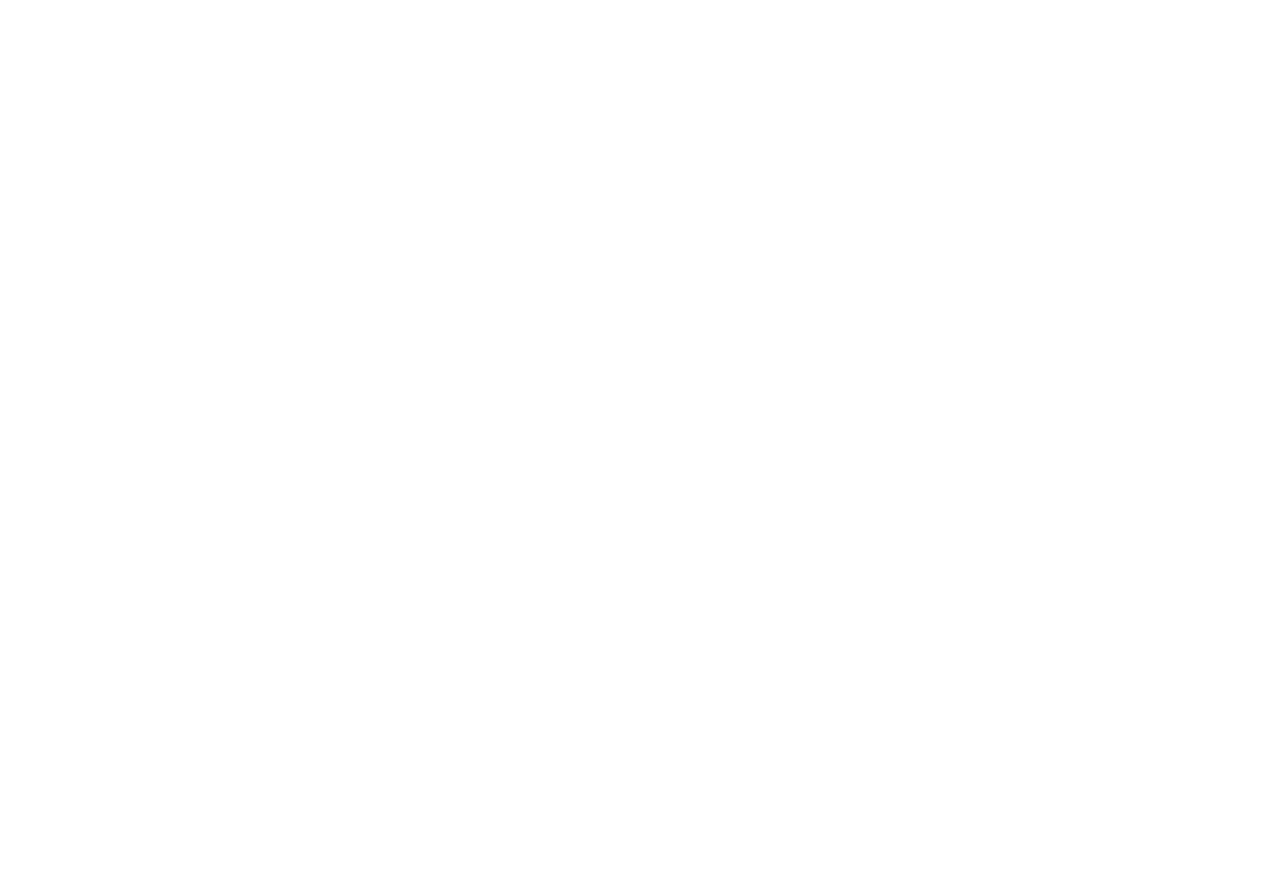
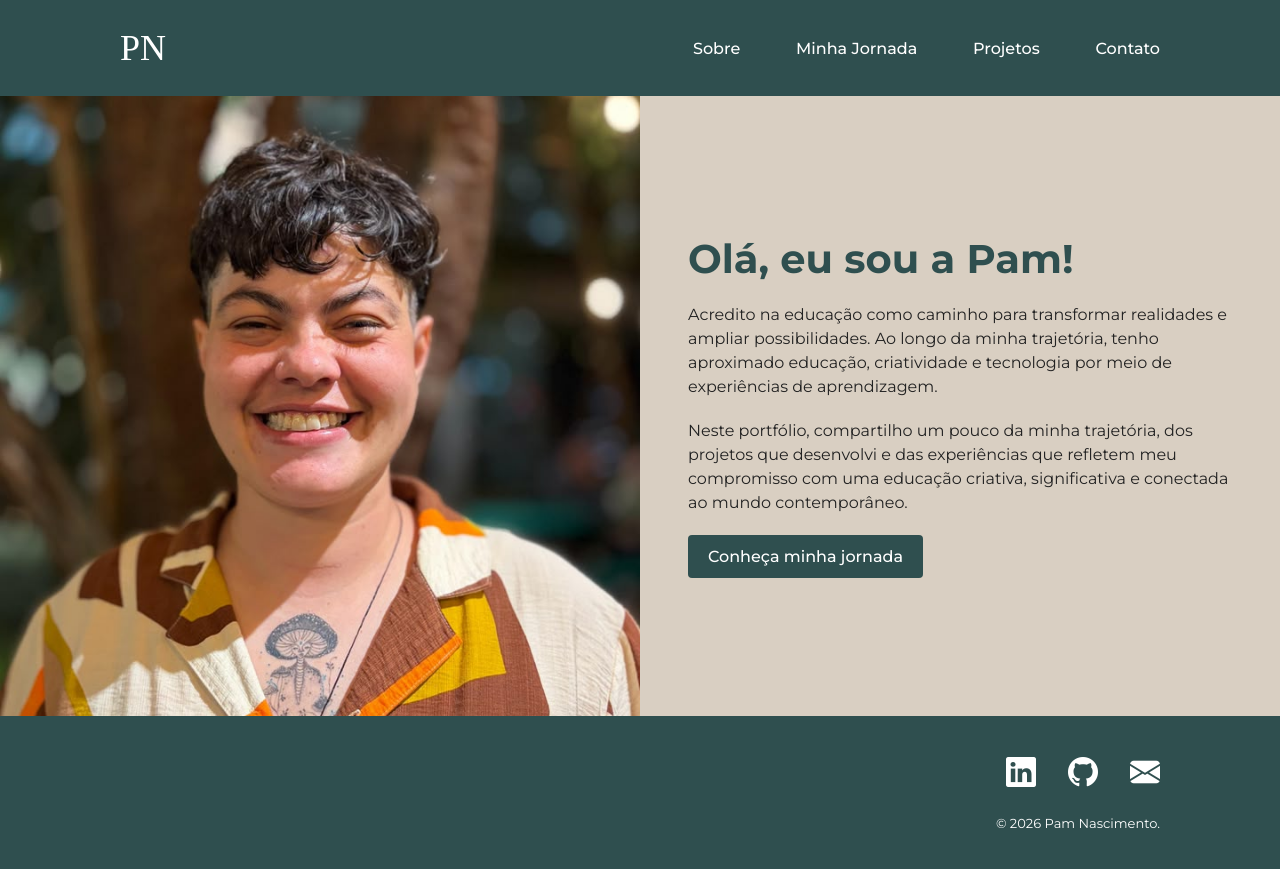
Before and after one commit to pamellanasci/portfolio, a plain HTML site: page index.html in a window 1280 px wide. Before the commit the page ends 800 px from the top, so only its background shows below. Drawn offline with nearby package versions, Linux system fonts and the light colour scheme.

Commit message:
feat: adiciona estrutura da página home

```diff
--- /dev/null
+++ b/css/footer.css
@@ -0,0 +1,68 @@
+.main-footer {
+  display: flex;
+  flex-direction: column;
+  align-items: flex-end;
+  gap: 20px;
+
+  padding: 32px 24px;
+
+  background-color: var(--background-secondary-color);
+  color: var(--text-secondary-color);
+}
+
+/* ÍCONES DAS REDES SOCIAIS */
+.social-links {
+  display: flex;
+  align-items: center;
+  gap: 28px;
+}
+
+.social-links a {
+  color: var(--text-secondary-color);
+  font-size: 28px;
+  text-decoration: none;
+  transition: color 0.3s ease;
+}
+
+/* COPYRIGHT */
+.footer-copy {
+  font-size: 12px;
+  font-weight: var(--text-weight);
+  text-align: right;
+}
+
+/* TABLETS */
+@media screen and (min-width: 768px) {
+  .main-footer {
+    padding: 36px 48px;
+    gap: 24px;
+  }
+
+  .social-links {
+    gap: 32px;
+  }
+
+  .social-links a {
+    font-size: 30px;
+  }
+
+  .footer-copy {
+    font-size: 13px;
+  }
+}
+
+@media screen and (min-width: 1024px) {
+  .main-footer {
+    padding: 38px 120px;
+  }
+
+  .social-links a:hover {
+    color: var(--button-primary-color);
+  }
+}
+
+@media screen and (min-width: 1920px) {
+  .main-footer {
+    padding: 38px 160px;
+  }
+}
--- /dev/null
+++ b/css/global.css
@@ -0,0 +1,43 @@
+@font-face {
+  font-family: "Montserrat";
+  src: url("../fonts/Montserrat-VariableFont_wght.ttf") format("truetype");
+  font-style: normal;
+  font-weight: 100 900;
+  font-display: swap;
+}
+
+:root {
+  /* Cores */
+  --background-primary-color: #d9cfc2;
+  --background-secondary-color: #2f4f4f;
+  --background-tertiary-color: #b7c4b0;
+
+  --text-primary-color: #222222;
+  --text-secondary-color: #ffffff;
+
+  --button-primary-color: #c49a6c;
+
+  /* Tipografia */
+  --font-primary: "Montserrat", sans-serif;
+  --font-logo: "BreeSerif", serif;
+
+  /* Pesos da fonte */
+  --title-weight: 700;
+  --text-weight: 400;
+  --menu-text-weight: 500;
+}
+
+* {
+  margin: 0;
+  padding: 0;
+  box-sizing: border-box;
+}
+
+body {
+  font-family: var(--font-primary);
+  color: var(--text-primary-color);
+}
+
+img {
+  max-width: 100%;
+}
--- /dev/null
+++ b/css/header.css
@@ -0,0 +1,149 @@
+/* ========================================
+   HEADER - MOBILE FIRST
+======================================== */
+
+.main-header {
+  display: flex;
+  flex-direction: row;
+  justify-content: space-between;
+  align-items: center;
+  padding: 16px 24px;
+  background-color: var(--background-secondary-color);
+  position: relative;
+}
+
+/* LOGO */
+
+.logo {
+  display: flex;
+  align-items: center;
+  justify-content: center;
+  width: 68px;
+  height: 56px;
+
+  font-family: var(--font-logo);
+  font-size: 36px;
+  font-weight: 400;
+
+  color: var(--text-secondary-color);
+  text-decoration: none;
+}
+
+/* MENU DE NAVEGAÇÃO */
+
+.navigation-menu {
+  margin-top: 0;
+}
+
+.navigation-menu label {
+  display: block;
+  cursor: pointer;
+}
+
+.navigation-menu label img {
+  display: block;
+  width: 32px;
+  height: auto;
+}
+
+.navigation-menu nav {
+  display: none;
+}
+
+input[type="checkbox"]:checked ~ nav {
+  display: block;
+  position: absolute;
+  top: 100%;
+  left: 0;
+  width: 100%;
+  padding: 16px 24px;
+  background-color: var(--background-tertiary-color);
+  z-index: 10;
+}
+
+.list-links {
+  list-style: none;
+}
+
+.list-links li {
+  margin: 16px 0;
+}
+
+.list-links li a {
+  color: var(--text-primary-color);
+  text-decoration: none;
+  font-weight: var(--menu-text-weight);
+  font-size: 18px;
+}
+
+.list-links li a.active {
+  text-decoration: underline;
+}
+
+/* ========================================
+   TABLETS
+======================================== */
+
+@media screen and (min-width: 768px) {
+  .main-header {
+    padding: 20px 48px;
+  }
+
+  .navigation-menu {
+    width: 467px;
+  }
+
+  .navigation-menu label {
+    display: none;
+  }
+
+  .navigation-menu nav {
+    display: block;
+  }
+
+  .navigation-menu ul {
+    display: flex;
+    justify-content: space-between;
+    align-items: center;
+    padding: 0;
+  }
+
+  .navigation-menu li {
+    margin: 0;
+  }
+
+  .list-links li a {
+    color: var(--text-secondary-color);
+    font-size: 16px;
+  }
+}
+
+/* ========================================
+   DESKTOP
+======================================== */
+
+@media screen and (min-width: 1024px) {
+  .main-header {
+    padding: 20px 120px;
+  }
+
+  .logo {
+    width: 260px;
+    height: 56px;
+    justify-content: flex-start;
+  }
+
+  .navigation-menu a:hover {
+    color: var(--button-primary-color);
+  }
+}
+
+/* ========================================
+   TELAS GRANDES
+======================================== */
+
+@media screen and (min-width: 1920px) {
+  .main-header {
+    padding: 20px 160px;
+  }
+}
--- /dev/null
+++ b/css/hero.css
@@ -0,0 +1,171 @@
+.hero {
+  display: flex;
+  flex-direction: column;
+  background-color: var(--background-primary-color);
+}
+
+/* IMAGEM */
+
+.hero-image {
+  width: 100%;
+  height: 350px;
+  overflow: hidden;
+}
+
+.hero-image img {
+  display: block;
+  width: 100%;
+  height: 100%;
+  object-fit: cover;
+  object-position: center;
+}
+
+/* APRESENTAÇÃO */
+
+.hero-content {
+  display: flex;
+  flex-direction: column;
+  justify-content: center;
+  align-items: flex-start;
+  width: 100%;
+  padding: 40px 32px;
+  gap: 24px;
+}
+
+.hero-content h1 {
+  color: var(--background-secondary-color);
+  font-size: 36px;
+  font-weight: var(--title-weight);
+}
+
+.hero-content p {
+  color: var(--text-primary-color);
+  font-size: 16px;
+  font-weight: var(--text-weight);
+  line-height: 1.6;
+}
+
+/* BOTÃO */
+
+.hero-button {
+  display: inline-block;
+  padding: 14px 24px;
+  background-color: var(--background-secondary-color);
+  color: var(--text-secondary-color);
+  text-decoration: none;
+  font-weight: var(--menu-text-weight);
+  border-radius: 4px;
+  transition: background-color 0.3s ease;
+}
+
+/* ========================================
+   TABLETS
+======================================== */
+
+@media screen and (min-width: 768px) {
+  .hero {
+    flex-direction: row;
+    align-items: stretch;
+  }
+
+  .hero-image,
+  .hero-content {
+    width: 50%;
+  }
+
+  .hero-image {
+    height: auto;
+  }
+
+  .hero-content {
+    padding: 32px;
+    gap: 20px;
+  }
+
+  .hero-content h1 {
+    font-size: 40px;
+  }
+
+  .hero-content p {
+    font-size: 16px;
+  }
+}
+
+/* ========================================
+   DESKTOP
+======================================== */
+
+@media screen and (min-width: 1024px) {
+  .hero {
+    height: 620px;
+    flex-direction: row;
+    align-items: stretch;
+  }
+
+  .hero-image,
+  .hero-content {
+    width: 50%;
+  }
+
+  .hero-image {
+    height: 100%;
+  }
+
+  .hero-image img {
+    width: 100%;
+    height: 100%;
+    object-fit: cover;
+    object-position: center;
+  }
+
+  .hero-content {
+    justify-content: center;
+    padding: 32px 48px;
+    gap: 20px;
+  }
+
+  .hero-content h1 {
+    font-size: 40px;
+  }
+
+  .hero-content p {
+    font-size: 16px;
+    line-height: 1.5;
+  }
+
+  .hero-button {
+    padding: 12px 20px;
+  }
+
+  .hero-button:hover {
+    background-color: var(--button-primary-color);
+    color: var(--text-primary-color);
+  }
+}
+
+/* ========================================
+   TELAS GRANDES
+======================================== */
+
+@media screen and (min-width: 1440px) {
+  .hero {
+    height: 680px;
+  }
+
+  .hero-image img {
+    object-position: center;
+  }
+
+  .hero-content {
+    padding: 40px 64px;
+    gap: 22px;
+  }
+
+  .hero-content h1 {
+    font-size: 44px;
+  }
+
+  .hero-content p {
+    font-size: 17px;
+  }
+}
--- /dev/null
+++ b/css/style.css
@@ -0,0 +1,4 @@
+@import url(global.css);
+@import url(header.css);
+@import url(hero.css);
+@import url(footer.css);
--- a/index.html
+++ b/index.html
@@ -1,11 +1,118 @@
-<!DOCTYPE html>
-<html lang="en">
-<head>
-    <meta charset="UTF-8">
-    <meta name="viewport" content="width=device-width, initial-scale=1.0">
-    <title>Document</title>
-</head>
-<body>
+<!doctype html>
+<html lang="pt-BR">
+  <head>
+    <meta charset="UTF-8" />
+    <meta name="viewport" content="width=device-width, initial-scale=1.0" />
 
-</body>
+    <link rel="stylesheet" href="css/style.css" />
+
+    <!-- Bootstrap Icons -->
+    <link
+      rel="stylesheet"
+      href="https://cdn.jsdelivr.net/npm/bootstrap-icons@1.11.3/font/bootstrap-icons.min.css"
+    />
+
+    <title>Pam Nascimento</title>
+  </head>
+
+  <body>
+    <!-- Cabeçalho -->
+    <header class="main-header">
+      <a class="logo" href="index.html" title="Voltar para a página inicial">
+        PN
+      </a>
+
+      <div class="navigation-menu">
+        <label for="menu">
+          <img src="img/menu.png" alt="Ícone do menu" />
+        </label>
+
+        <input type="checkbox" id="menu" hidden />
+
+        <nav>
+          <ul class="list-links">
+            <li>
+              <a href="sobre.html" title="Acessar sobre">Sobre</a>
+            </li>
+
+            <li>
+              <a href="minhajornada.html" title="Acessar minha jornada">
+                Minha Jornada
+              </a>
+            </li>
+
+            <li>
+              <a href="projetos.html" title="Acessar projetos">Projetos</a>
+            </li>
+
+            <li>
+              <a href="contato.html" title="Acessar contato">Contato</a>
+            </li>
+          </ul>
+        </nav>
+      </div>
+    </header>
+
+    <!-- Conteúdo principal -->
+    <main>
+      <section class="hero">
+        <div class="hero-image">
+          <img src="img/pam.jpeg" alt="Foto de Pam Nascimento" />
+        </div>
+
+        <div class="hero-content">
+          <h1>Olá, eu sou a Pam!</h1>
+
+          <p>
+            Acredito na educação como caminho para transformar realidades e
+            ampliar possibilidades. Ao longo da minha trajetória, tenho
+            aproximado educação, criatividade e tecnologia por meio de
+            experiências de aprendizagem.
+          </p>
+
+          <p>
+            Neste portfólio, compartilho um pouco da minha trajetória, dos
+            projetos que desenvolvi e das experiências que refletem meu
+            compromisso com uma educação criativa, significativa e conectada ao
+            mundo contemporâneo.
+          </p>
+
+          <a href="minhajornada.html" class="hero-button">
+            Conheça minha jornada
+          </a>
+        </div>
+      </section>
+    </main>
+
+    <!-- Rodapé -->
+    <footer class="main-footer">
+      <div class="social-links">
+        <a
+          href="https://www.linkedin.com/in/SEU-PERFIL"
+          target="_blank"
+          rel="noopener noreferrer"
+          aria-label="LinkedIn"
+          title="LinkedIn"
+        >
+          <i class="bi bi-linkedin"></i>
+        </a>
+
+        <a
+          href="https://github.com/SEU-USUARIO"
+          target="_blank"
+          rel="noopener noreferrer"
+          aria-label="GitHub"
+          title="GitHub"
+        >
+          <i class="bi bi-github"></i>
+        </a>
+
+        <a href="mailto:SEU-EMAIL" aria-label="Enviar e-mail" title="E-mail">
+          <i class="bi bi-envelope-fill"></i>
+        </a>
+      </div>
+
+      <p class="footer-copy">© 2026 Pam Nascimento.</p>
+    </footer>
+  </body>
 </html>
```
Also changed, not shown: fonts/BreeSerif-Regular.ttf (added), fonts/Montserrat-VariableFont_wght.ttf (added), img/1743372326235.jpg (deleted), img/menu.png (added), img/pam.jpeg (added).
